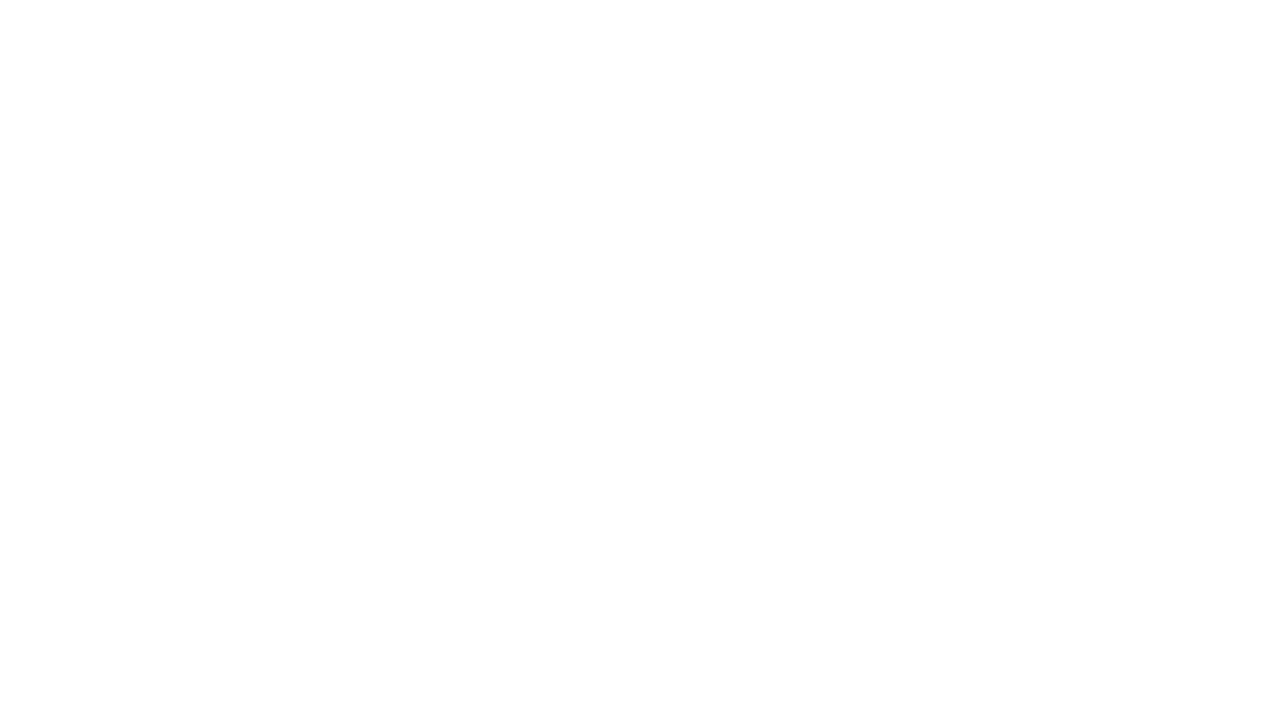
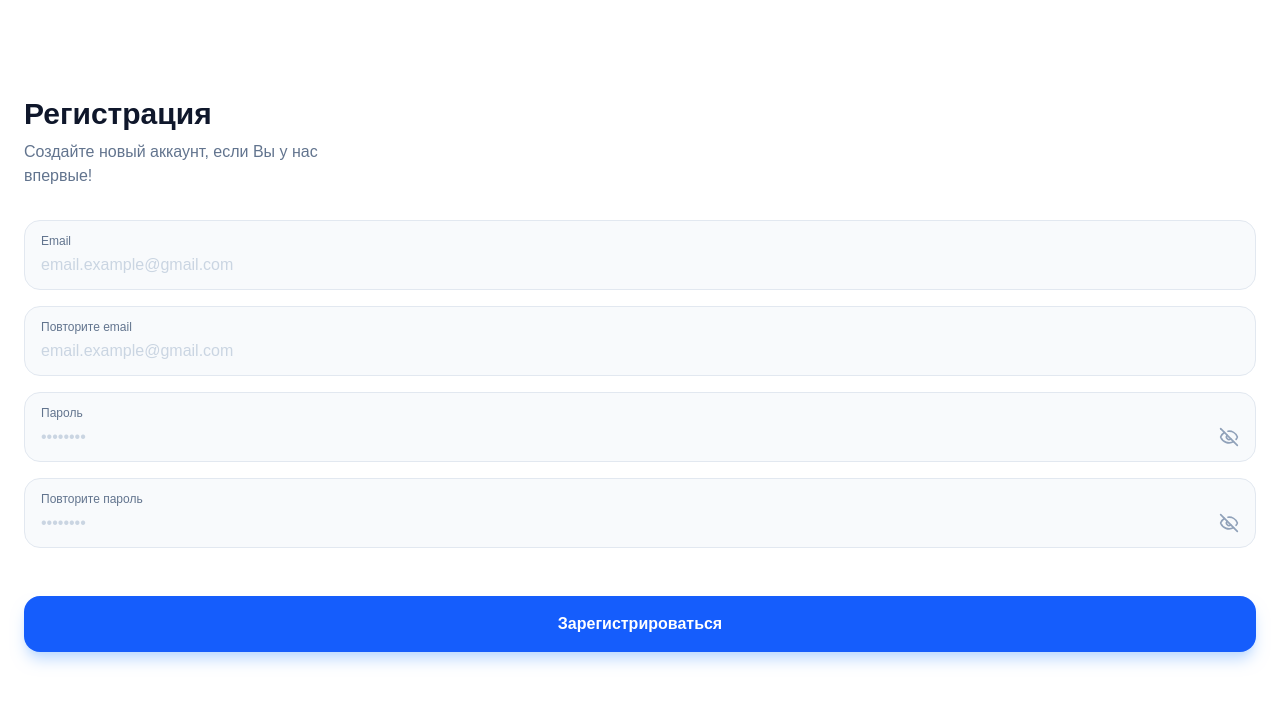
Before and after one commit to PAnPun0/Finder, a React (Vite) app: page /register in a window 1280 px wide. Before the commit this address had no page. Shown: the top 704 px of the page. Built offline with nearby package versions, Linux system fonts and the light colour scheme; a web font is replaced by a local one.

Commit message:
added login/register/welcome pages

```diff
--- a/index.html
+++ b/index.html
@@ -2,9 +2,9 @@
 <html lang="en">
   <head>
     <meta charset="UTF-8" />
-    <link rel="icon" type="image/svg+xml" href="/vite.svg" />
+    <link rel="icon" type="image/svg+xml" href="/finderLogo.svg" />
     <meta name="viewport" content="width=device-width, initial-scale=1.0" />
-    <title>mpit2025</title>
+    <title>Finder</title>
   </head>
   <body>
     <div id="root"></div>
--- a/src/App.jsx
+++ b/src/App.jsx
@@ -1,20 +1,22 @@
 import { useState } from 'react'
 import reactLogo from './assets/react.svg'
-import viteLogo from '/vite.svg'
 import './App.css'
 import { BrowserRouter, Routes, Route } from 'react-router-dom'
 
 import LoginPage from './pages/LoginPage'
 import FinderPage from './pages/FinderPage'
+import WelcomePage from './pages/WelcomePage'
+import RegisterPage from './pages/RegisterPage'
 
 function App() {
   return (
     <BrowserRouter>
       <Routes>
-        {/* Главная страница (/) - теперь это Логин */}
-        <Route path="/" element={<LoginPage />} />
+        <Route path="/" element={<WelcomePage />} />
 
-        {/* Страница приложения (/finder) */}
+        <Route path="/login" element={<LoginPage />} />
+        <Route path='/register' element={<RegisterPage />} />
+
         <Route path="/finder" element={<FinderPage />} />
       </Routes>
     </BrowserRouter>
--- /dev/null
+++ b/src/components/AuthInput.jsx
@@ -0,0 +1,37 @@
+import React, { useState } from 'react';
+import { Eye, EyeOff } from 'lucide-react';
+
+export default function AuthInput({ label, type = 'text', value, onChange, placeholder }) {
+  const [showPassword, setShowPassword] = useState(false);
+
+  // Если тип 'password' и мы нажали "показать", меняем на 'text'
+  const inputType = type === 'password' ? (showPassword ? 'text' : 'password') : type;
+
+  return (
+    <div className="bg-slate-50 border border-slate-200 rounded-2xl px-4 py-3 focus-within:border-blue-500 focus-within:ring-1 focus-within:ring-blue-500 transition-all">
+      <label className="block text-xs font-medium text-slate-500 mb-1">
+        {label}
+      </label>
+      <div className="flex items-center justify-between">
+        <input
+          type={inputType}
+          value={value}
+          onChange={onChange}
+          placeholder={placeholder}
+          className="w-full bg-transparent outline-none text-slate-900 font-medium placeholder:text-slate-300"
+        />
+
+        {/* Кнопка глаза только для паролей */}
+        {type === 'password' && (
+          <button
+            type="button"
+            onClick={() => setShowPassword(!showPassword)}
+            className="ml-2 text-slate-400 hover:text-slate-600 focus:outline-none"
+          >
+            {showPassword ? <Eye size={20} /> : <EyeOff size={20} />}
+          </button>
+        )}
+      </div>
+    </div>
+  );
+}
--- a/src/components/FilterModal.jsx
+++ b/src/components/FilterModal.jsx
@@ -57,9 +57,7 @@ export default function FilterModal({ isOpen, onClose }) {
         <div className="flex justify-between items-center mb-6">
             <div className="flex items-center gap-2">
                 {/* Логотип (можно картинкой, можно иконкой) */}
-                <div className="w-8 h-8 bg-gradient-to-tr from-purple-500 to-pink-500 rounded-lg flex items-center justify-center text-white">
-                   <Search size={18} strokeWidth={3} />
-                </div>
+                <img src="src/assets/finderLogo.svg" alt="Logo" className="w-8 h-8" />
                 <h2 className="text-2xl font-bold text-slate-800">Finder</h2>
             </div>
 
--- a/src/components/Header.jsx
+++ b/src/components/Header.jsx
@@ -12,7 +12,7 @@ export default function Header({ onOpenFilters }) {
     }
   };
   return (
-    <header className="relative z-50 px-6 pt-12 pb-2 flex justify-between items-center">
+    <header className="relative z-50 px-6 pt-6 pb-2 flex justify-between items-center">
 
       <div className="flex items-center gap-2">
          {/* Лого и текст */}
@@ -22,7 +22,7 @@ export default function Header({ onOpenFilters }) {
 
       <button
         onClick={onOpenFilters}
-        className="p-2 rounded-full hover:bg-black/5 transition cursor-pointer border-2 border-red-500"
+        className="p-2 rounded-full hover:bg-black/5 transition cursor-pointer"
       >
         <SlidersHorizontal className="w-6 h-6 text-slate-800" />
       </button>
--- a/src/pages/LoginPage.jsx
+++ b/src/pages/LoginPage.jsx
@@ -1,33 +1,53 @@
 import React from 'react';
 import { useNavigate } from 'react-router-dom';
+import AuthInput from '../components/AuthInput'; // Наш новый компонент
 
 export default function LoginPage() {
   const navigate = useNavigate();
 
-  const handleVKLogin = () => {
-
-    console.log("Логинимся через ВК...");
-
-    localStorage.setItem('token', 'fake-jwt-token');
-
+  const handleLogin = (e) => {
+    e.preventDefault();
+    // Тут логика входа...
     navigate('/finder');
   };
 
   return (
-    <div className="h-screen w-full flex items-center justify-center bg-slate-100">
-      <div className="bg-white p-8 rounded-2xl shadow-lg flex flex-col items-center gap-6">
-        <h2 className="text-2xl font-bold text-slate-800">Вход</h2>
+    <div className="min-h-screen bg-white px-6 pt-12 pb-6 flex flex-col font-sans">
+      {/* Шапка с временем (фейковая, как на скрине, или просто отступ) */}
+      <div className="mt-12 mb-8">
+        <h1 className="text-3xl font-bold text-slate-900 mb-2">Войти в аккаунт</h1>
+        <p className="text-slate-500">
+          С возвращением! Готовы жестко кадрить <br /> любого встречного?
+        </p>
+      </div>
 
-        {/* Кнопка VK */}
+      {/* Форма */}
+      <form onSubmit={handleLogin} className="flex flex-col gap-4">
+        <AuthInput
+          label="Email"
+          type="email"
+          placeholder="email.example@gmail.com"
+        />
+
+        <AuthInput
+          label="Пароль"
+          type="password"
+          placeholder="••••••••"
+        />
+
+        <div className="flex justify-start">
+            <button type="button" className="text-blue-600 text-sm font-semibold hover:underline">
+                Вы забыли пароль?
+            </button>
+        </div>
+
         <button
-          onClick={handleVKLogin}
-          className="bg-[#0077FF] hover:bg-[#0066DD] text-white font-medium py-3 px-6 rounded-xl flex items-center gap-3 transition-transform active:scale-95"
+            type="submit"
+            className="mt-6 w-full bg-blue-600 hover:bg-blue-700 text-white font-bold py-4 rounded-2xl transition shadow-lg shadow-blue-200"
         >
-          {/* Иконка VK (SVG) */}
-
-          Войти через ВКонтакте
+            Войти
         </button>
-      </div>
+      </form>
     </div>
   );
 }
--- /dev/null
+++ b/src/pages/RegisterPage.jsx
@@ -0,0 +1,57 @@
+import React from 'react';
+import { useNavigate } from 'react-router-dom';
+import AuthInput from '../components/AuthInput';
+
+export default function RegisterPage() {
+  const navigate = useNavigate();
+
+  const handleRegister = (e) => {
+    e.preventDefault();
+    // Логика регистрации...
+    navigate('/finder');
+  };
+
+  return (
+    <div className="min-h-screen bg-white px-6 pt-12 pb-6 flex flex-col font-sans">
+      <div className="mt-12 mb-8">
+        <h1 className="text-3xl font-bold text-slate-900 mb-2">Регистрация</h1>
+        <p className="text-slate-500">
+          Создайте новый аккаунт, если Вы у нас <br /> впервые!
+        </p>
+      </div>
+
+      <form onSubmit={handleRegister} className="flex flex-col gap-4">
+        <AuthInput
+          label="Email"
+          type="email"
+          placeholder="email.example@gmail.com"
+        />
+
+        <AuthInput
+          label="Повторите email"
+          type="email"
+          placeholder="email.example@gmail.com"
+        />
+
+        <AuthInput
+          label="Пароль"
+          type="password"
+          placeholder="••••••••"
+        />
+
+        <AuthInput
+          label="Повторите пароль"
+          type="password"
+          placeholder="••••••••"
+        />
+
+        <button
+            type="submit"
+            className="mt-8 w-full bg-blue-600 hover:bg-blue-700 text-white font-bold py-4 rounded-2xl transition shadow-lg shadow-blue-200"
+        >
+            Зарегистрироваться
+        </button>
+      </form>
+    </div>
+  );
+}
--- /dev/null
+++ b/src/pages/WelcomePage.jsx
@@ -0,0 +1,55 @@
+import React from 'react';
+import { useNavigate } from 'react-router-dom';
+import logo from '../assets/finderLogo.svg'; // Убедись, что путь верный
+
+export default function WelcomePage() {
+  const navigate = useNavigate();
+
+  return (
+    <div className="relative w-full h-screen bg-white overflow-hidden flex flex-col font-sans">
+
+      {/* 1. ФОНОВЫЙ КОЛЛАЖ */}
+      <div className="absolute top-[-15%] left-[-25%] w-[150%] h-[80%] flex gap-4 rotate-[-15deg] opacity-90 pointer-events-none">
+
+      </div>
+
+      <div className="absolute inset-0 bg-gradient-to-b from-transparent via-white/70 to-white via-50%" />
+
+      {/* 2. КОНТЕНТ */}
+      <div className="relative z-10 flex flex-col justify-end h-full px-6 pb-10">
+        <img src={logo} alt="Logo" className="w-16 h-16 mb-6" />
+
+        <h1 className="text-4xl font-bold text-slate-900 leading-tight mb-4">
+          Любовь находится <br /> здесь
+        </h1>
+        <p className="text-slate-500 mb-10 text-lg">
+          Найди свою пару, общайся и <br /> встречайся.
+        </p>
+
+        {/* Соцсети */}
+        <div className="flex justify-center gap-6 mb-8">
+            {/* Можно оставить кнопки соцсетей как заглушки */}
+           <button className="w-12 h-12 border rounded-full flex items-center justify-center">🍎</button>
+           <button className="w-12 h-12 border rounded-full flex items-center justify-center text-purple-600 font-bold">@</button>
+           <button className="w-12 h-12 border rounded-full flex items-center justify-center">G</button>
+        </div>
+
+        {/* Кнопки навигации */}
+        <div className="flex gap-4">
+          <button
+            onClick={() => navigate('/login')}
+            className="flex-1 bg-blue-600 hover:bg-blue-700 text-white font-semibold py-4 rounded-2xl transition shadow-lg shadow-blue-200"
+          >
+            Войти
+          </button>
+          <button
+            onClick={() => navigate('/register')}
+            className="flex-1 bg-slate-100 hover:bg-slate-200 text-blue-600 font-semibold py-4 rounded-2xl transition"
+          >
+            Зарегистрироваться
+          </button>
+        </div>
+      </div>
+    </div>
+  );
+}
```
Also changed, not shown: src/pages/FinderPage.jsx (+7 -12 lines), public/finderLogo.svg (added).
